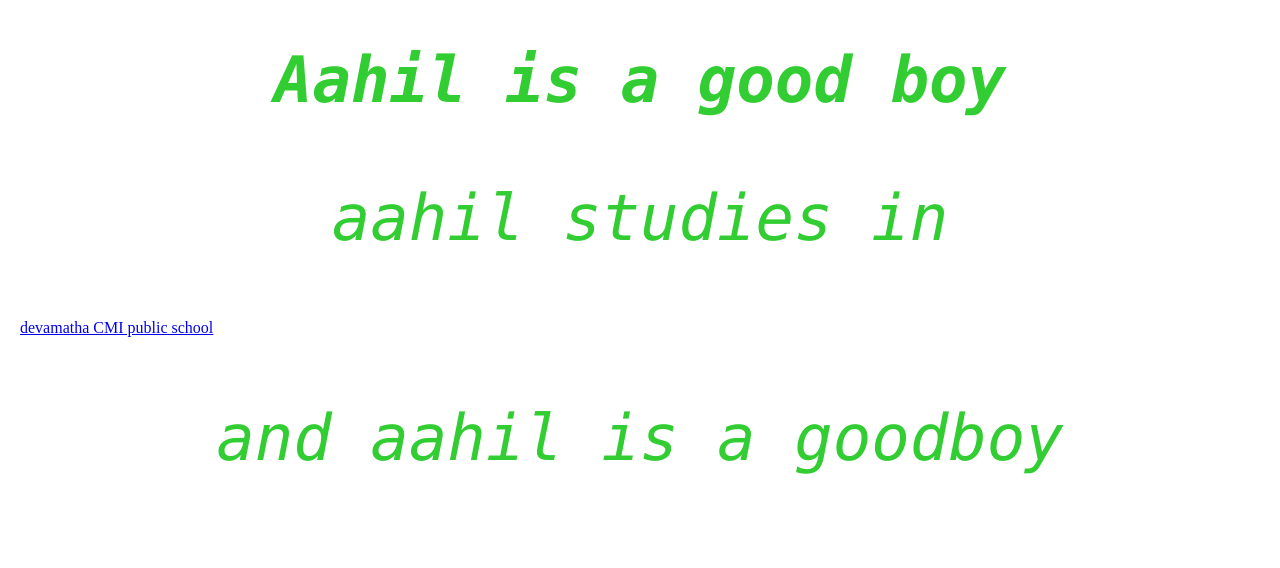
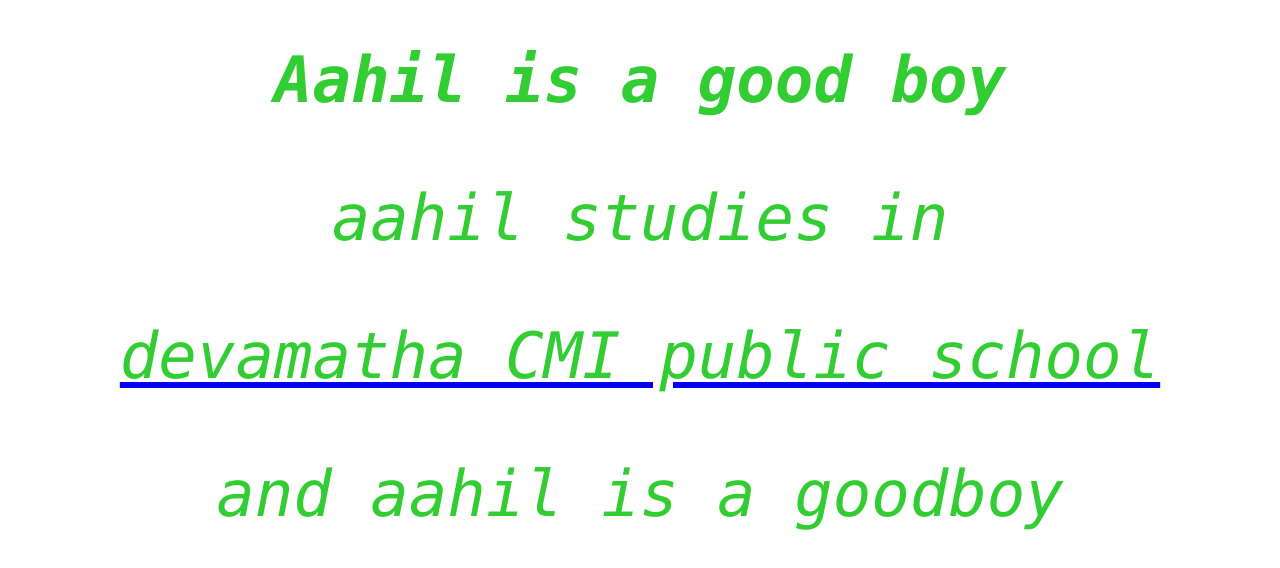
Before and after one commit to aadirapper/jsa, a plain HTML site: page index.html in a window 1280 px wide. Drawn offline with Linux system fonts and the light colour scheme.

Commit message:
Update index.html

```diff
--- a/index.html
+++ b/index.html
@@ -28,7 +28,7 @@
 <body>
     <h1>Aahil is a good boy</h1>
 	<p>aahil studies in</p>
-	<a href="https://www.devamatha.com/">devamatha CMI public school</a>
+	<a href="https://www.devamatha.com/"><p>devamatha CMI public school</p></a>
 	<p>and aahil is a goodboy</p>
 </body>
 </html>
```
